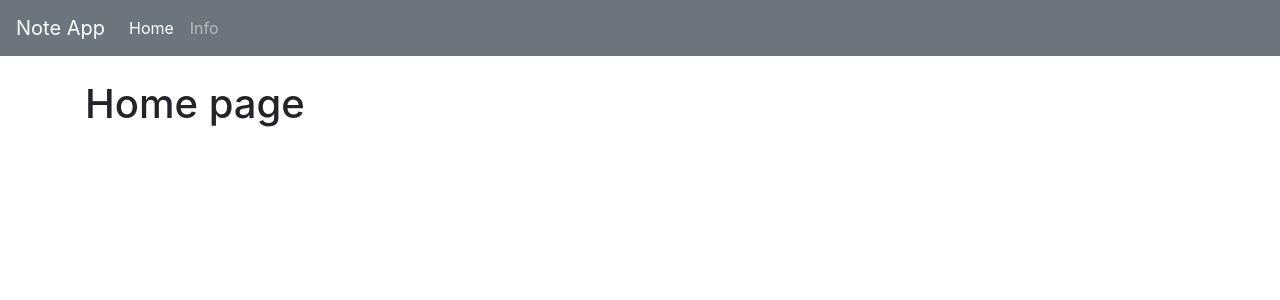
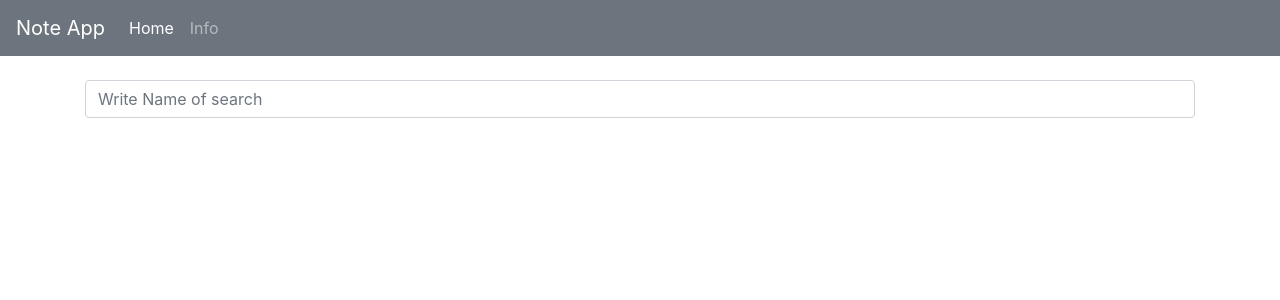
Before and after one commit to elis-11/app-5, a React (Create React App) app: page / in a window 1280 px wide. Shown: the top 300 px of the page. Built offline with nearby package versions, Linux system fonts and the light colour scheme.

Commit message:
added input

```diff
--- /dev/null
+++ b/src/components/Form.js
@@ -0,0 +1,14 @@
+export const Form = () => {
+
+    return (
+        <form>
+            <div className="form-group">
+                <input
+                 type="text"
+                  className="form-control"
+                  placeholder="Write Name of search"
+                  />
+            </div>
+        </form>
+    )
+}
--- a/src/pages/Home.js
+++ b/src/pages/Home.js
@@ -1,9 +1,11 @@
 import React, {Fragment} from 'react'
+import {Form} from '../components/Form'
+
 
 export const Home = () => {
     return (
         <Fragment>
-            <h1>Home page</h1>
+            <Form />
         </Fragment>
     )
 }
```
